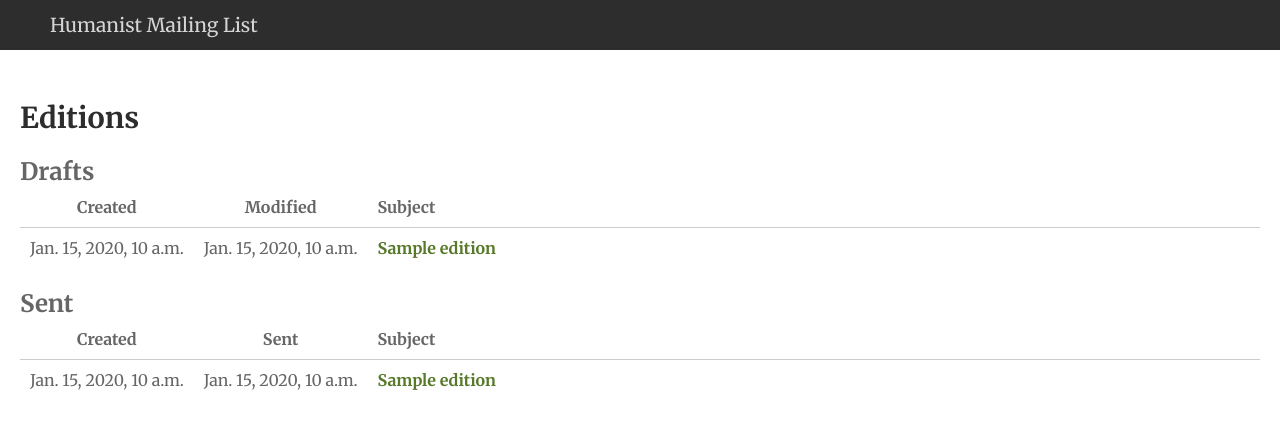
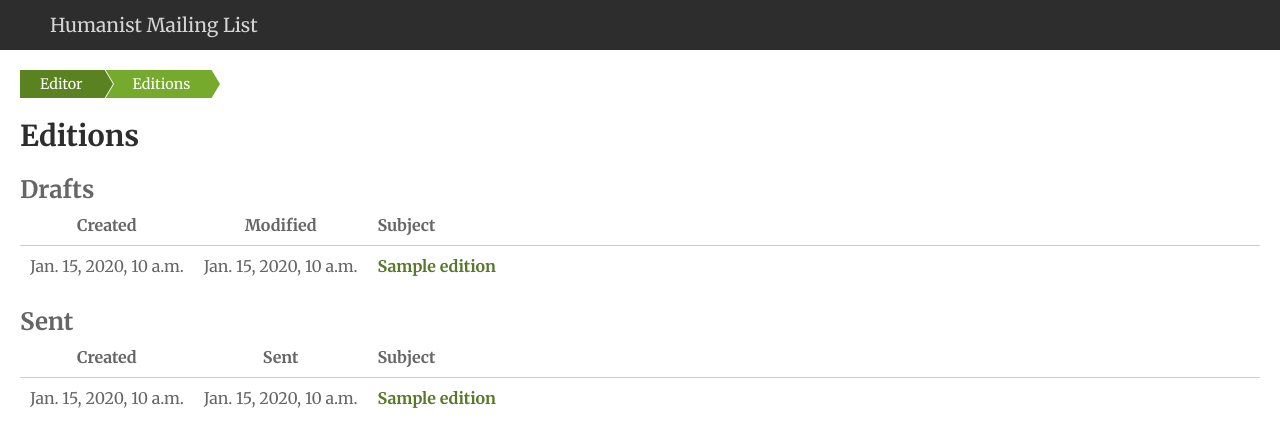
Before and after one commit to kingsdigitallab/humanist-django, a Django app: template templates/humanist_app/editor_editions.html in a window 1280 px wide. Shown: the top 437 px of the page. Run offline with Django 3.2, Linux system fonts and the light colour scheme; the template is opened without the code that fills it: most values are stand-ins (such as "Sample title", 1, 10 or a date in 2020); style sheets or scripts are compiled from the project's sources; some libraries are stand-ins or nearby versions.

Commit message:
Template changes. Breadcrumbs/inbox tweaks.

```diff
--- a/assets/scss/main.scss
+++ b/assets/scss/main.scss
@@ -6,6 +6,9 @@ $secondary: #577929;
 $grey: #2d2d2d;
 $text: #666666;
 $white: #ffffff;
+
+$vpadding: 20px;
+$hpadding: 20px;
 
 html,
 body
@@ -36,6 +39,84 @@ a
     padding: 2px 5px;
 
     border-radius: 5px;
+}
+
+.breadcrumb
+{
+    margin: $vpadding 0 0 0;
+    overflow: hidden;
+    a
+    {
+        color: white;
+        text-decoration: none;
+        padding: 5px 0 5px 50px;
+        background: brown; /* fallback color */
+        background: hsla(85,59%,32%,1);
+        position: relative;
+        display: block;
+        float: left;
+        font-size: 0.9rem;
+
+        &:hover
+        {
+            border: none;
+        }
+
+        &::after
+        {
+            content: " ";
+            display: block;
+            width: 0;
+            height: 0;
+            border-top: 50px solid transparent; /* Go big on the size, and let overflow hide */
+            border-bottom: 50px solid transparent;
+            border-left: 30px solid hsla(85,59%,32%,1);
+            position: absolute;
+            top: 50%;
+            margin-top: -50px;
+            left: 100%;
+            z-index: 2;
+        }
+
+        &::before
+        {
+            content: " ";
+            display: block;
+            width: 0;
+            height: 0;
+            border-top: 50px solid transparent;
+            border-bottom: 50px solid transparent;
+            border-left: 30px solid white;
+            position: absolute;
+            top: 50%;
+            margin-top: -50px;
+            margin-left: 1px;
+            left: 100%;
+            z-index: 1;
+        }
+
+        &:first-child {
+            padding-left: $hpadding;
+        }
+
+        &:nth-child(2)       { background:        hsla(85,59%,42%,1); }
+        &:nth-child(2):after { border-left-color: hsla(85,59%,42%,1); }
+        &:nth-child(3)       { background:        hsla(85,59%,52%,1); }
+        &:nth-child(3):after { border-left-color: hsla(85,59%,52%,1); }
+        &:nth-child(4)       { background:        hsla(85,59%,62%,1); }
+        &:nth-child(4):after { border-left-color: hsla(85,59%,62%,1); }
+        &:nth-child(5)       { background:        hsla(85,59%,72%,1); }
+        &:nth-child(5):after { border-left-color: hsla(85,59%,72%,1); }
+
+
+
+        &:hover {
+            background: hsla(85,59%,22%,1);
+        }
+        &:hover:after {
+            border-left-color: hsla(85,59%,22%,1) !important;
+        }
+    }
 }
 
 .editor-formlist
@@ -102,7 +183,7 @@ a
         .subject
         {
             display: block;
-            padding: 0 0 20px 0;
+            padding: 0 0 $vpadding 0;
             font-weight: bold;
         }
 
@@ -191,7 +272,7 @@ footer
 
     div
     {
-        padding: 60px 20px;
+        padding: 60px $hpadding;
 
         a
         {
@@ -206,7 +287,7 @@ header
     {
         color: $grey;
         font-size: 1.8rem;
-        margin: 50px 0 0 0;
+        margin: $vpadding 0 0 0;
     }
 }
 h2
@@ -227,7 +308,7 @@ input.send
 }
 main
 {
-    padding: 0 20px;
+    padding: 0 $hpadding;
 }
 
 nav
@@ -290,7 +371,7 @@ section
     {
         border-bottom: 1px solid #cccccc;
     }
-    margin: 20px 0 0 0;
+    margin: $vpadding 0 0 0;
     padding: 0 0 10px 0;
 }
 
@@ -299,3 +380,70 @@ section
 {
     color: #00aa00;
 }
+
+.tabs
+{
+    display: flex;
+    list-style: none;
+    margin:10px 0 0 0;
+    padding: 0;
+
+    li
+    {
+        display: inline-block;
+        padding: 0;
+
+        a
+        {
+            display: block;
+            padding: 5px 10px;
+
+            &:hover
+            {
+                border: none;
+            }
+        }
+
+        &.active
+        {
+            background-color: $secondary;
+
+            &:hover
+            {
+                background-color: #3f581e;
+            }
+
+            a
+            {
+                color: $white;
+            }
+        }
+
+        &:not(.active)
+        {
+            background-color: #eeeeee;
+
+            &:hover
+            {
+                background-color: #bbbbbb;
+            }
+
+            a
+            {
+                color: $grey;
+            }
+        }
+
+        &:first-child
+        {
+            border-top-left-radius: 5px;
+            border-bottom-left-radius: 5px;
+        }
+
+        &:last-child
+        {
+            border-top-right-radius: 5px;
+            border-bottom-right-radius: 5px;
+        }
+    }
+}
--- a/templates/base.html
+++ b/templates/base.html
@@ -19,8 +19,16 @@
     {% include 'includes/navigation.html' %}
   </nav>
 
+
   <main>
+    <div class="breadcrumb">
+    {% block breadcrumb %}
+      You have forgotten the breadcrumb on this page :).
+    {% endblock %}
+    </div>
+
     <header><h1>{% block title %}{% endblock %}</h1></header>
+
     {% block main %}
     {% endblock %}
   </main>
--- a/templates/humanist_app/editor_editions.html
+++ b/templates/humanist_app/editor_editions.html
@@ -6,6 +6,11 @@ Editions
 
 {% block title %}
 Editions
+{% endblock %}
+
+{% block breadcrumb %}
+<a href="/editor">Editor</a>
+<a href="/editor/editions">Editions</a>
 {% endblock %}
 
 {% block main %}
--- a/templates/humanist_app/editor_editions_single.html
+++ b/templates/humanist_app/editor_editions_single.html
@@ -6,6 +6,12 @@ View/Edit Edition
 
 {% block title %}
 View/Edit Edition
+{% endblock %}
+
+{% block breadcrumb %}
+<a href="/editor">Editor</a>
+<a href="/editor/editions">Editions</a>
+<a href="/editor/editions/{{ edition.id }}">{{ edition.subject }}</a>
 {% endblock %}
 
 {% block main %}
--- a/templates/humanist_app/editor_users_unapproved.html
+++ b/templates/humanist_app/editor_users_unapproved.html
@@ -6,6 +6,12 @@ Approve Members
 
 {% block title %}
 Approve Members
+{% endblock %}
+
+{% block breadcrumb %}
+<a href="/editor">Editor</a>
+<a href="/editor/users">Users</a>
+<a href="/editor/users/unapproved">Approve Members</a>
 {% endblock %}
 
 {% block main %}
--- /dev/null
+++ b/templates/includes/email_tabs.html
@@ -0,0 +1,5 @@
+<ul class="tabs">
+        <li {% if active == 'inbox' %} class="active"{% endif %}><a href="/editor">Inbox ({{ emails.inbox.count}})</a></li>
+        <li{% if active == 'used' %} class="active"{% endif %}><a href="/editor/used">Used ({{ emails.used.count}})</a></li>
+        <li {% if active == 'trash' %} class="active"{% endif %}><a href="/editor/trash">Trash ({{ emails.deleted.count }})</a></li>
+</ul>
```
Also changed, not shown: templates/humanist_app/editor.html (+6 -1 lines), templates/humanist_app/editor_editions_preview.html (+7 -0 lines), templates/humanist_app/editor_trash.html (+6 -1 lines), templates/humanist_app/editor_used.html (+7 -1 lines).
